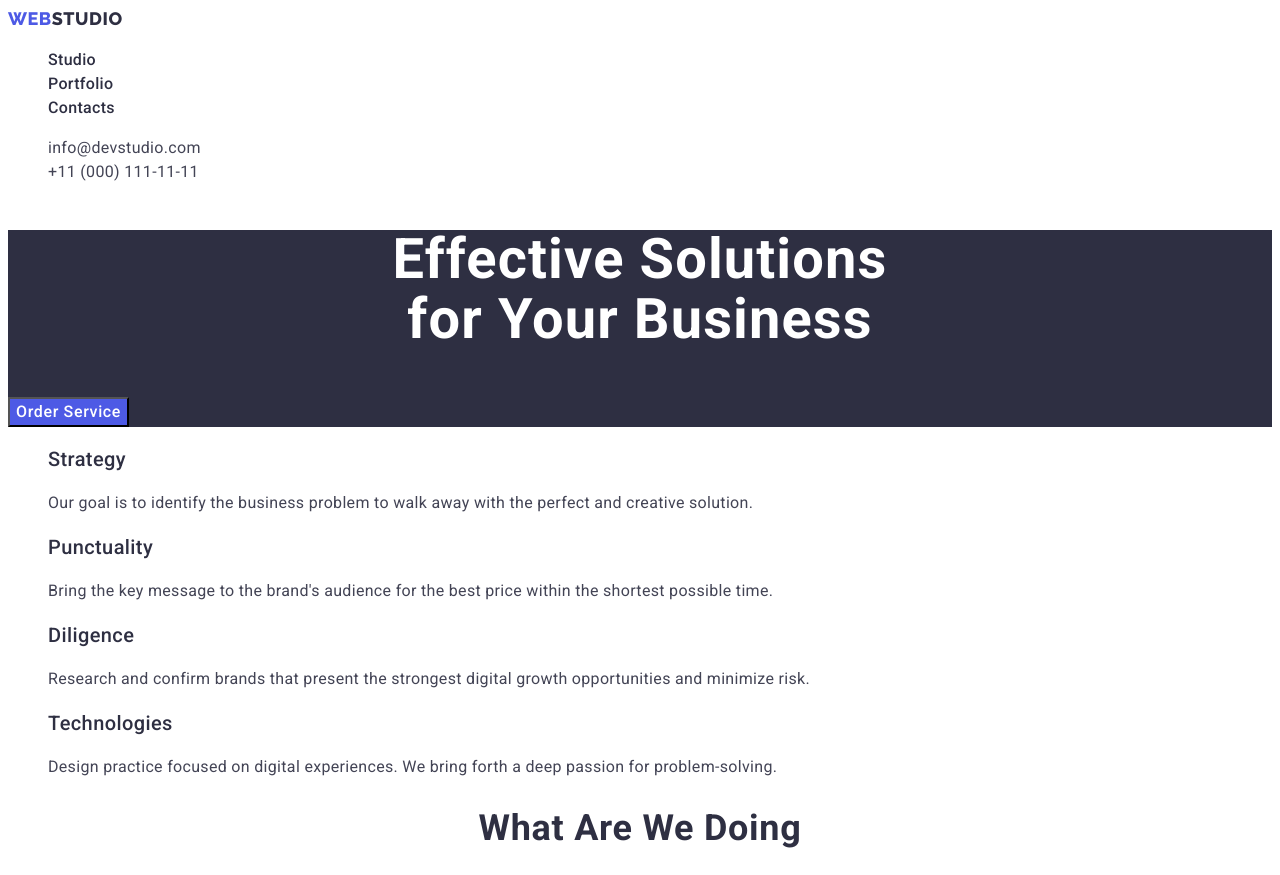
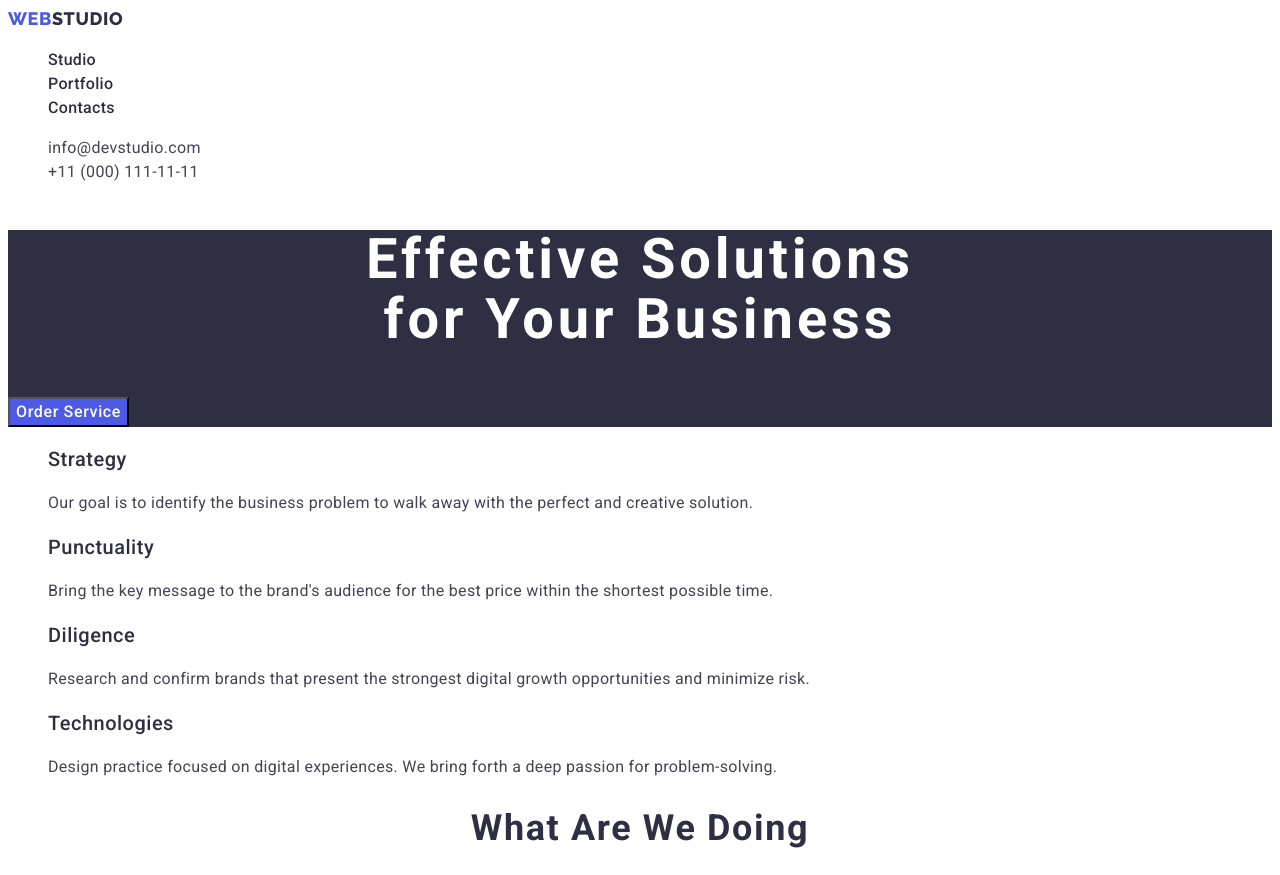
Before and after one commit to Mamrenko-Alex/goit-markup-hw-02, a plain HTML site: page index.html in a window 1280 px wide. Shown: the top 875 px of the page. Drawn offline with Linux system fonts and the light colour scheme.

Commit message:
convert px to em

```diff
--- a/css/styles.css
+++ b/css/styles.css
@@ -16,9 +16,8 @@
 body {
   font-family: var(--primary-font);
   font-size: 16px;
-  font-weight: 400;
   line-height: 1.5;
-  letter-spacing: 0.32px;
+  letter-spacing: 0.02em;
   font-style: normal;
   color: var(--primary-text-color);
   background-color: var(--white);
@@ -70,7 +69,7 @@ body {
   font-size: 18px;
   font-weight: 800;
   line-height: 1.17;
-  letter-spacing: 0.54px;
+  letter-spacing: 0.034em;
   text-transform: uppercase;
 }
 
@@ -108,18 +107,16 @@ body {
   color: var(--white);
   text-align: center;
   font-size: 56px;
-  font-weight: 700;
   line-height: 1.07;
-  letter-spacing: 1.12px;
+  letter-spacing: 0.070em;
 }
 
 .section-header {
   color: var(--dark-color);
   text-align: center;
   font-size: 36px;
-  font-weight: 700;
   line-height: 1.11;
-  letter-spacing: 0.72px;
+  letter-spacing: 0.045em;
   text-transform: capitalize;
 }
 
@@ -130,7 +127,7 @@ body {
   font-size: 20px;
   font-weight: 500;
   line-height: 1.2;
-  letter-spacing: 0.4px;
+  letter-spacing: 0.025em;
 }
 /* ========== /HEADERS ========== */
 
@@ -141,7 +138,7 @@ button {
   font-style: normal;
   font-weight: 500;
   line-height: 1.5;
-  letter-spacing: 0.64px;
+  letter-spacing: 0.040em;
   text-align: center;
   cursor: pointer;
 }
@@ -179,7 +176,6 @@ button {
 }
 
 .list .project {
-  border: 1px solid var(--accent-color);
   background: var(--white);
 }
 
```
